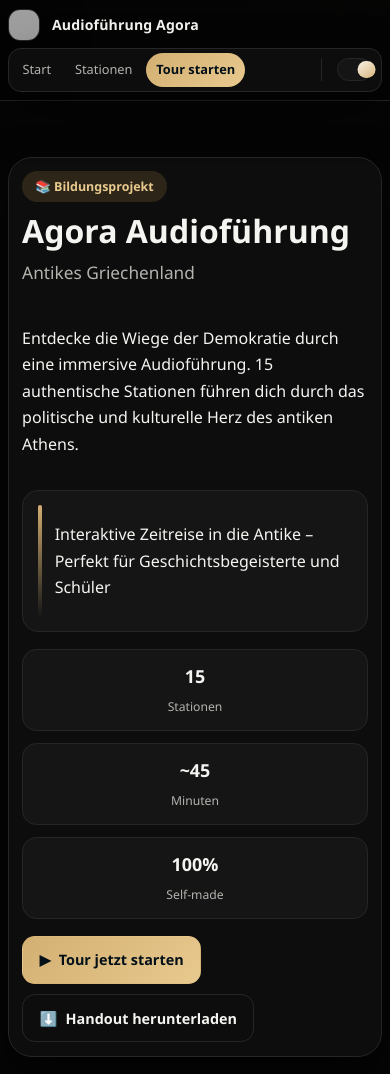
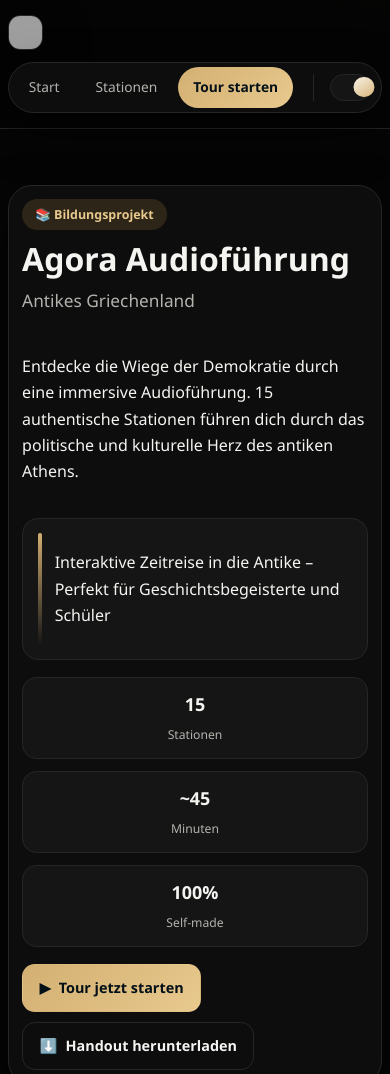
Before and after one commit to JustThatRandomCoder/ag-x0000, an Astro site: page / in a window 390 px wide. Shown: the top 1074 px of the page. Built offline with nearby package versions, Linux system fonts and the light colour scheme; Astro itself is replaced by a stand-in of ours; grey boxes are pictures that could not be loaded.

Commit message:
fix: match desktop pill proportions on mobile header

```diff
--- a/src/styles/global.css
+++ b/src/styles/global.css
@@ -682,19 +682,20 @@ input:checked + .slider::after {
   }
 
   .header-content {
-    gap: 0.45rem;
-    padding-block: 0.55rem;
+    gap: 0.7rem;
+    padding-block: 0.95rem;
   }
 
   .logo-image {
-    inline-size: 2rem;
-    block-size: 2rem;
+    inline-size: 2.2rem;
+    block-size: 2.2rem;
   }
 
   .header-nav {
-    gap: 0.35rem;
-    border-radius: 0.8rem;
-    padding: 0.22rem;
+    width: 100%;
+    gap: 0.45rem;
+    border-radius: 999rem;
+    padding: 0.28rem;
   }
 
   .nav-links {
@@ -702,7 +703,7 @@ input:checked + .slider::after {
     min-width: 0;
     overflow-x: auto;
     justify-content: flex-start;
-    gap: 0.25rem;
+    gap: 0.35rem;
     scrollbar-width: none;
   }
 
@@ -713,33 +714,37 @@ input:checked + .slider::after {
   .header-tools {
     border-inline-start: 0.0625rem solid var(--border);
     border-top: 0;
-    padding-inline-start: 0.35rem;
+    padding-inline-start: 0.45rem;
     padding-top: 0;
     justify-content: center;
   }
 
   .header-title {
-    font-size: 0.88rem;
+    display: none;
+  }
+
+  .logo-container {
+    gap: 0;
   }
 
   .nav-link {
-    font-size: 0.8rem;
-    padding: 0.42rem 0.62rem;
+    font-size: 0.86rem;
+    padding: 0.56rem 0.95rem;
     white-space: nowrap;
   }
 
   .theme-slider {
-    inline-size: 2.65rem;
-    block-size: 1.45rem;
+    inline-size: 3rem;
+    block-size: 1.7rem;
   }
 
   .slider::after {
-    inline-size: 1.08rem;
-    block-size: 1.08rem;
+    inline-size: 1.3rem;
+    block-size: 1.3rem;
   }
 
   input:checked + .slider::after {
-    transform: translateX(1.16rem);
+    transform: translateX(1.28rem);
   }
 
   .hero-content,
```
